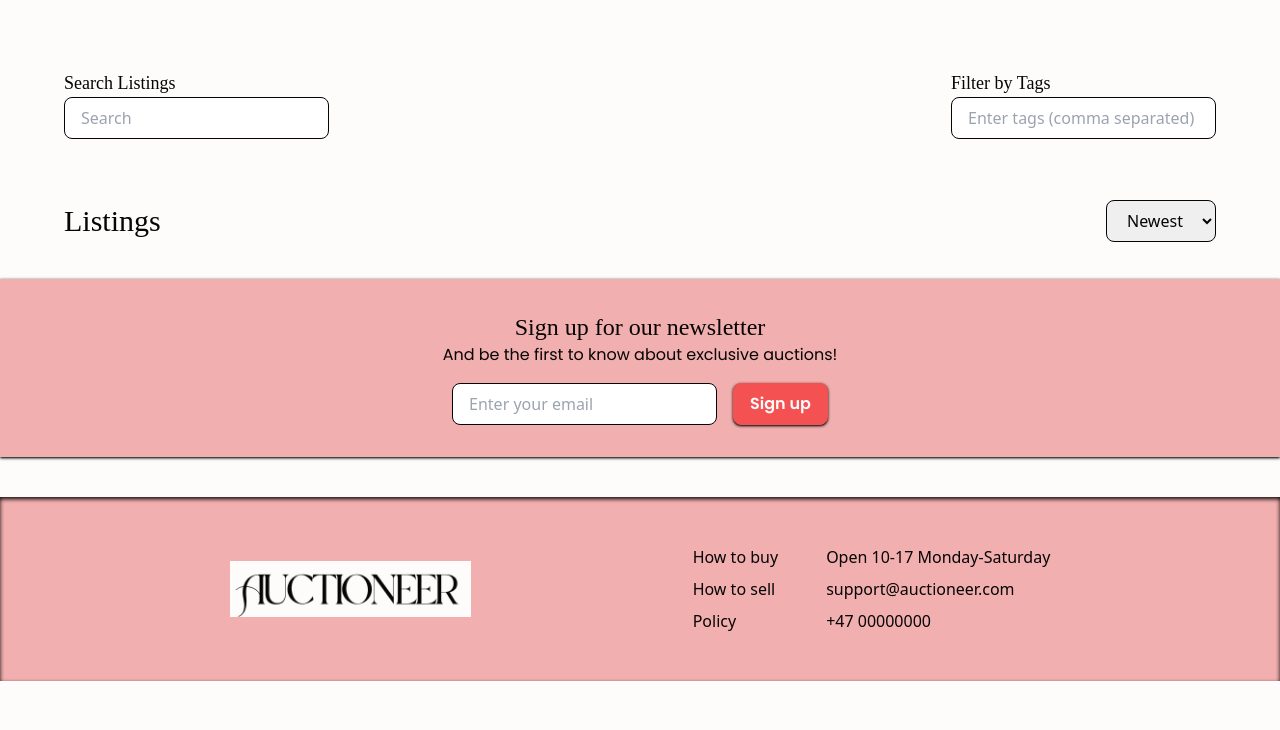
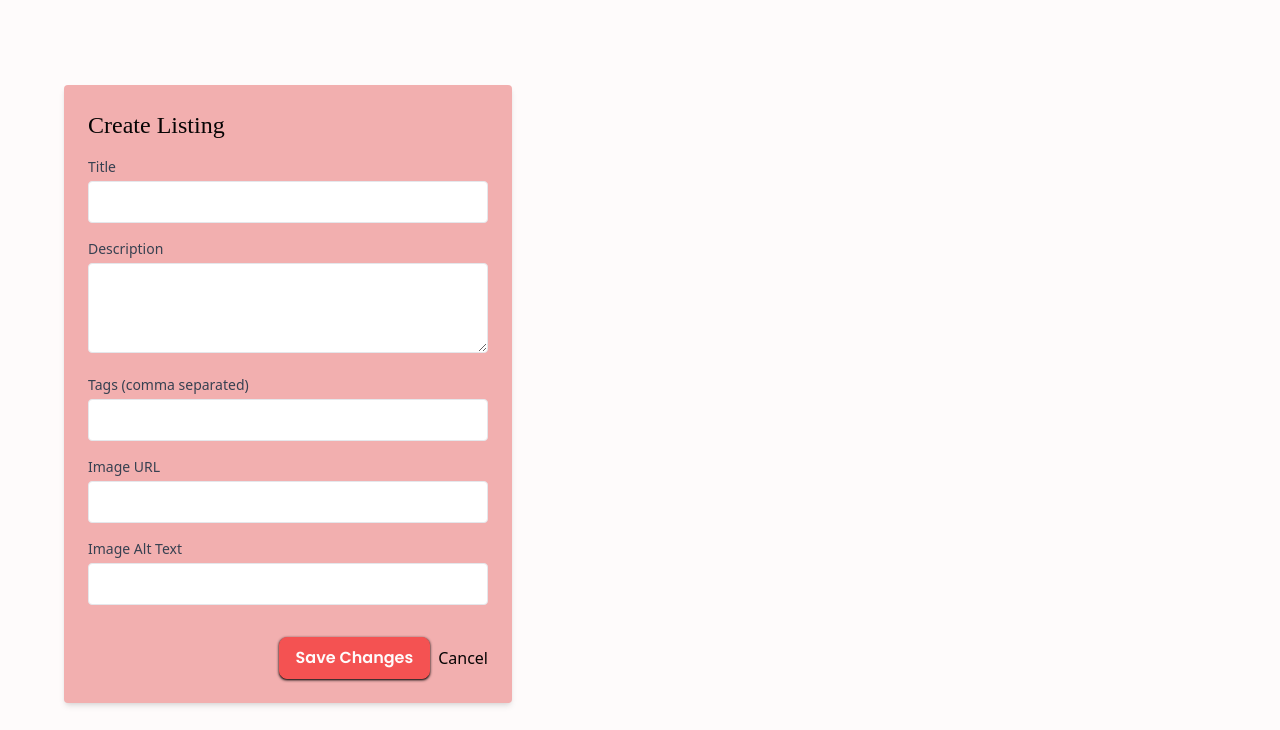
Before and after one commit to stineknutsen/semester-project-2, a website with bundled scripts: page index.html in a window 1280 px wide. Shown: the part 475-1205 px from the top of the page. Before the commit the page ends 1156 px from the top, so only its background shows below. Built offline with nearby package versions, Linux system fonts and the light colour scheme; a web font is replaced by a local one.

Commit message:
start to make create listing form

```diff
--- a/index.html
+++ b/index.html
@@ -168,6 +168,7 @@
         >
           <h1 class="font-ledger text-4xl mb-4">Find your favorites</h1>
           <button
+            id="create-listing-btn-lg"
             class="bg-primary text-light py-2 px-4 rounded-lg border border-primary font-poppins font-semibold shadow shadow-dark hover:bg-light hover:text-primary transition duration-300"
           >
             Create listing
@@ -178,11 +179,90 @@
         class="flex flex-col md:flex-row justify-center items-center text-center p-6"
       >
         <button
+          id="create-listing-btn-sm"
           class="md:hidden bg-primary text-light py-2 px-4 rounded-lg border border-primary font-poppins font-semibold shadow shadow-dark hover:bg-light hover:text-primary transition duration-300"
         >
           Create listing
         </button>
       </section>
+
+      <section class="flex flex-col max-w-[1200px] mx-auto p-6 gap-4">
+        <div
+          id="create-listing-form"
+          class="mt-4 bg-secondary p-6 rounded shadow-md max-w-md"
+        >
+          <!-- add hidden class above this line -->
+
+          <form id="listing-form" class="space-y-4">
+            <h1 class="font-ledger text-2xl">Create Listing</h1>
+            <div>
+              <label class="block text-sm font-medium text-gray-700"
+                >Title</label
+              >
+              <input
+                type="text"
+                name="title"
+                class="mt-1 w-full px-3 py-2 border rounded"
+                required
+              />
+            </div>
+            <div>
+              <label class="block text-sm font-medium text-gray-700"
+                >Description</label
+              >
+              <textarea
+                name="description"
+                rows="3"
+                class="mt-1 w-full px-3 py-2 border rounded"
+                required
+              ></textarea>
+            </div>
+            <div>
+              <label class="block text-sm font-medium text-gray-700"
+                >Tags (comma separated)</label
+              >
+              <input
+                type="text"
+                name="tags"
+                class="mt-1 w-full px-3 py-2 border rounded"
+              />
+            </div>
+            <div>
+              <label class="block text-sm font-medium text-gray-700"
+                >Image URL</label
+              >
+              <input
+                type="url"
+                name="imageUrl"
+                class="mt-1 w-full px-3 py-2 border rounded"
+              />
+            </div>
+            <div>
+              <label class="block text-sm font-medium text-gray-700"
+                >Image Alt Text</label
+              >
+              <input
+                type="text"
+                name="imageAlt"
+                class="mt-1 w-full px-3 py-2 border rounded"
+              />
+            </div>
+
+            <div class="flex justify-end gap-2 pt-4">
+              <button
+                type="submit"
+                class="bg-primary text-light py-2 px-4 rounded-lg border border-primary font-poppins font-semibold shadow shadow-dark hover:bg-light hover:text-primary transition duration-300"
+              >
+                Save Changes
+              </button>
+              <button type="button" id="cancel-btn" class="text-dark">
+                Cancel
+              </button>
+            </div>
+          </form>
+        </div>
+      </section>
+
       <section
         class="flex flex-col sm:flex-row justify-center max-w-[1200px] mx-auto md:justify-between items-center text-center p-6 gap-4"
       >
--- a/js/script.js
+++ b/js/script.js
@@ -4,7 +4,6 @@ import { toggleDropdown } from "./utils/toggleDropdown.js";
 import { toggleMenu } from "./utils/toggleMenu.js";
 import { updateHeader } from "./utils/updateHeader.js";
 import { displayProfile } from "./handlers/profile/displayProfile.js";
-import { editProfileHandler } from "./handlers/profile/editProfileHandler.js";
 
 function router() {
   const { pathname } = window.location;
```
Also changed, not shown: css/style.css.
